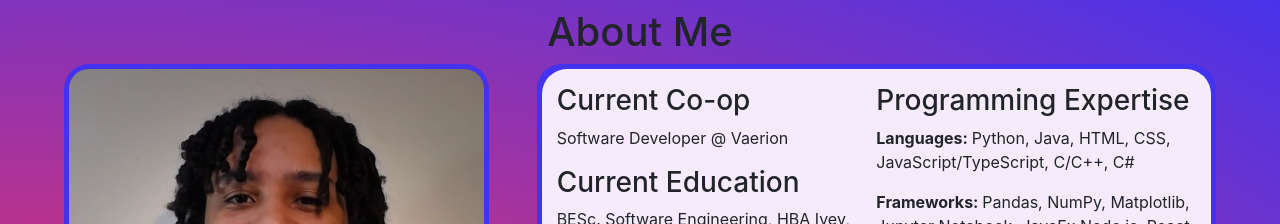
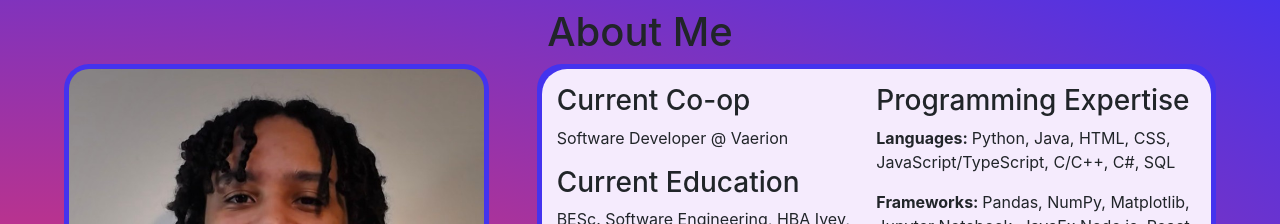
Before and after one commit to christopherojo/my-website, a React (Create React App) app: page / in a window 1280 px wide. Shown: the part 800-1024 px from the top of the page. Built offline with nearby package versions, Linux system fonts and the light colour scheme.

Commit message:
updated about me

```diff
--- a/src/Pages/Home.js
+++ b/src/Pages/Home.js
@@ -41,7 +41,7 @@ const AboutMe = () => {
                 <h3>Programming Expertise</h3>
                 <p>
                   <b>Languages: </b>
-                  Python, Java, HTML, CSS, JavaScript/TypeScript,  C/C++, C#
+                  Python, Java, HTML, CSS, JavaScript/TypeScript,  C/C++, C#, SQL
                 </p>
                 <p>
                   <b>Frameworks: </b>
```
